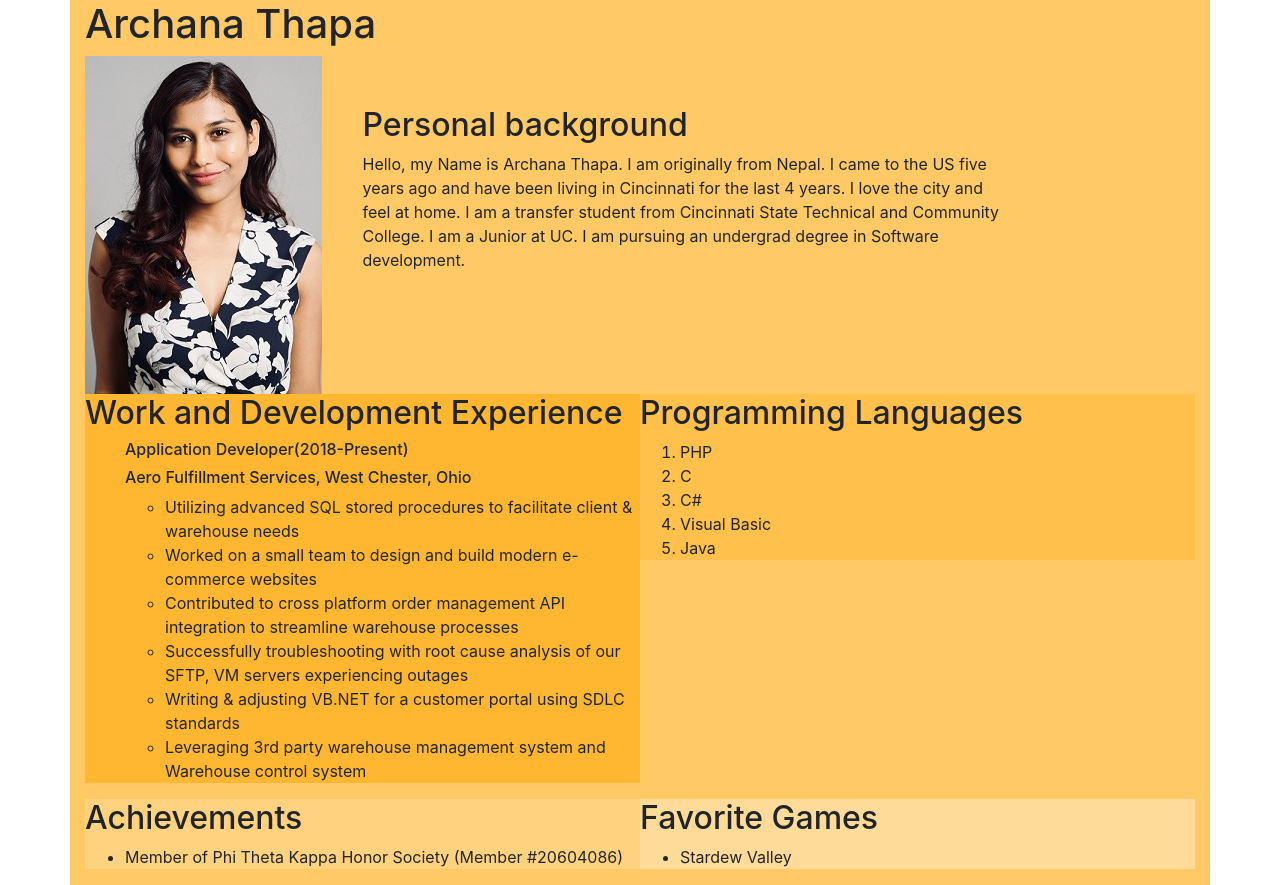
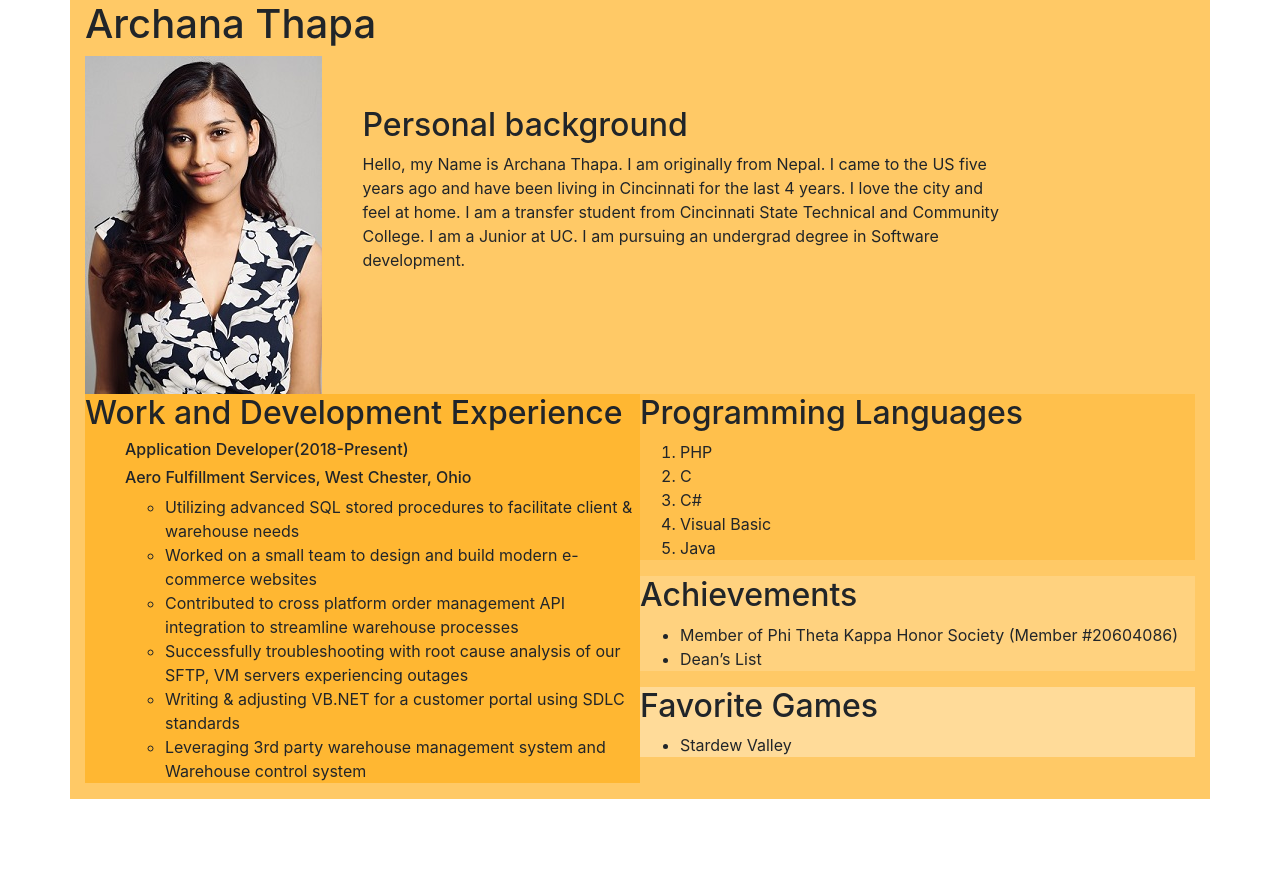
Before and after one commit to IT3049C-Students-Archive/1-online-portfolio-ThapaArchana, a website: page index.html in a window 1280 px wide. After the commit the page ends 800 px from the top, so only its background shows below. Drawn offline with nearby package versions, Linux system fonts and the light colour scheme.

Commit message:
updated Bootstrap Col

```diff
--- a/index.html
+++ b/index.html
@@ -74,22 +74,14 @@
             <li>Java</li>
           </ol>
         </div>
-      </div>
-
-      <div class="w-100"></div>
-
-      <!--Achievements-->
-      <div class="col-sm-6">
         <div class="section" id="achievements">
           <h2>Achievements</h2>
           <ul>
             <li>Member of Phi Theta Kappa Honor Society (Member #20604086)</li>
+            <li>Dean’s List</li>
           </ul>
         </div>
-      </div>
-
-      <!--Favorite Games-->
-      <div class="col-sm-6">
+        <!--Favorite Games-->
         <div class="section" id="games">
           <h2>Favorite Games</h2>
           <ul>
@@ -100,7 +92,7 @@
       <!---->
     </div>
   </div>
-
+  <!--Achievements-->
   <!-- INCLUDE SCRIPTS FILE HERE -->
   <script src=resources/scripts/index.js></Script>
 
```
